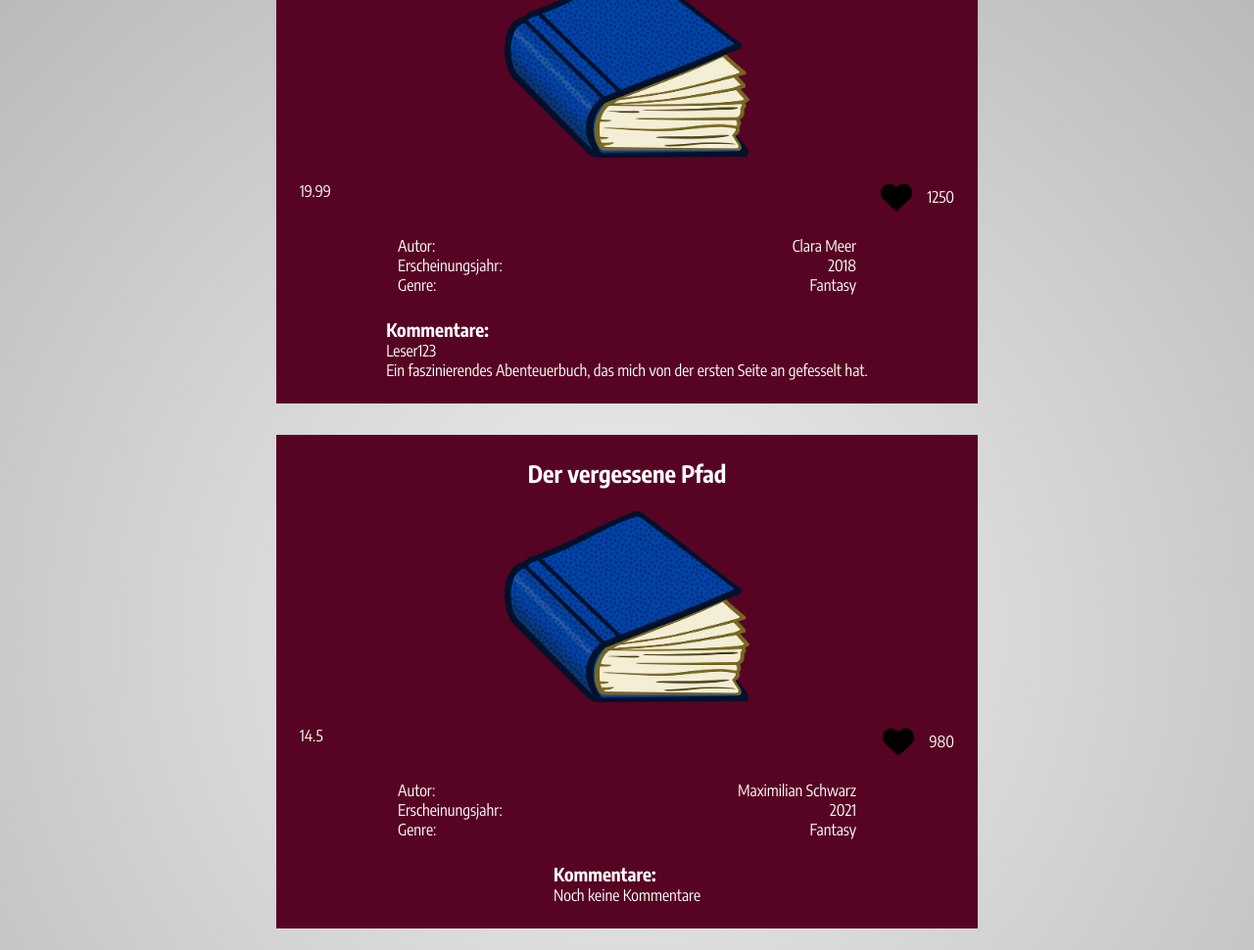
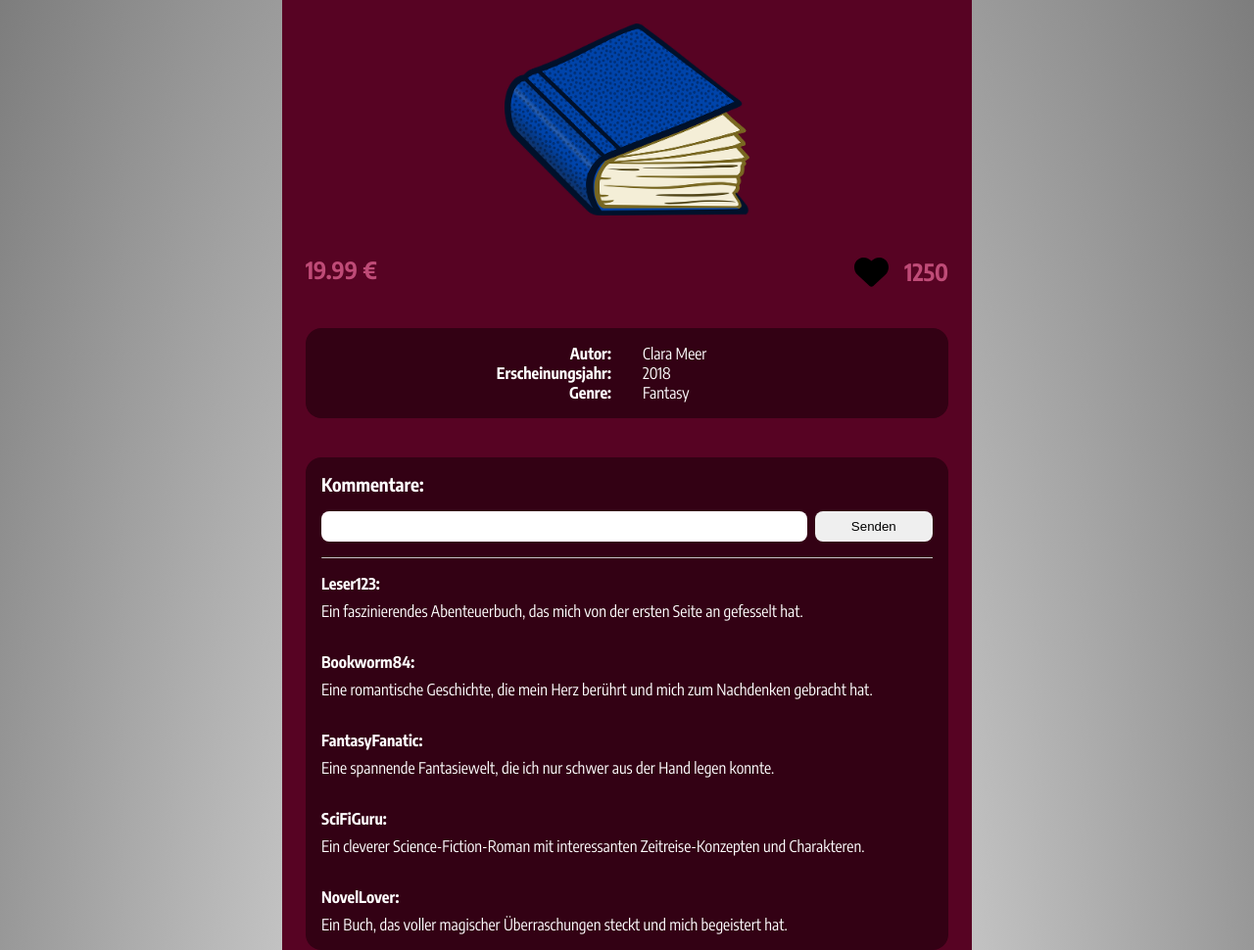
Before and after one commit to Juleztn/Bookstore, a plain HTML site: page index.html in a window 1280 px wide. Shown: the part 273-1243 px from the top of the page at 98% size. Drawn offline with Linux system fonts and the light colour scheme.

Commit message:
html template complete, style added

```diff
--- a/index.html
+++ b/index.html
@@ -18,10 +18,15 @@
 
     <section id="book_one">
 
+
     </section>
 
+    <footer>
+
+    </footer>
 
     <script src="db.js"></script>
     <script src="script.js"></script>
+
 </body>
 </html>
--- a/script.js
+++ b/script.js
@@ -15,20 +15,32 @@ function renderBooks(i) {
         <h2>${books[i].name}</h2>
         <img class="book-img" src="../assets/img/book.png" alt="">
         <div class="price-likes">
-            <p>${books[i].price}</p>
+            <p class="price">${books[i].price.toFixed(2)} €</p>
             <div class="likes">
-                <img class="heart-img" src="../assets/icons/heart-solid.svg" alt="">
-                <p>${books[i].likes}</p>
+                ${showIfLiked(i)}
+                <p class="price">${books[i].likes}</p>
             </div>
         </div>
         <div class="book-infos">
-            <div class="infos"><p>Autor:</p>${books[i].author}</div>
-            <div class="infos"><p>Erscheinungsjahr:</p>${books[i].publishedYear}</div>
-            <div class="infos"><p>Genre:</p>${books[i].genre}</div>
+            <div class="info-keys">
+                <p>Autor:</p>
+                <p>Erscheinungsjahr:</p>
+                <p>Genre:</p>
+            </div>
+            <div class="info-value">
+                <p>${books[i].author}</p>
+                <p>${books[i].publishedYear}</p>
+                <p>${books[i].genre}</p>
+            </div>
         </div>
-        <div>
+        <div class="comments">
             <h3>Kommentare:</h3>
-            <div>${showComments(i)}</div>
+            <div class="send-comment">
+                <input type="text">
+                <button>Senden</button>
+            </div>
+            <hr>
+            <div class="comment-section">${showComments(i)}</div>
         </div>
         </div>
     `;
@@ -36,16 +48,25 @@ function renderBooks(i) {
 
 function showComments(i) {
     if (books[i].comments.length === 0) {
-        return `<p>Noch keine Kommentare</p>`
+        return `<p><i>Noch keine Kommentare vorhanden</i></p>`
     } else {
+        let html = '';
         for (let indexComments = 0; indexComments < books[i].comments.length; indexComments++) {
-            return `<p>${books[i].comments[indexComments].name}</p>
-                <p>${books[i].comments[indexComments].comment}</p>`
-            }
-
+            html += `<div class="comments-user-comment"><p><b>${books[i].comments[indexComments].name}:</b></p>
+                <p>${books[i].comments[indexComments].comment}</p></div>`
+        }
+        return html;
     }
 }
 
+function showIfLiked(i) {
+    if (books[i].liked == true) {
+        return `<img src="../assets/icons/heart-solid.svg" alt="">`
+    } else {
+        return `<img src="../assets/icons/heart-regular.svg" alt="">`
+    }
+}
 
-
+console.table(books[0]);
+console.table(books[1]);
 console.table(books[2]);
--- a/style.css
+++ b/style.css
@@ -15,8 +15,19 @@ header img {
     filter: drop-shadow(4px 4px 4px #300113);
 }
 
+h2 {
+    font-size: 48px;
+    font-family: 'Style Script';
+    font-weight: normal;
+}
+
+hr {
+    border-color: #C4C4C4;
+    border-top-width: inherit;
+}
+
 #book_one {
-    margin: 64px 250px;
+    margin: 64px 20vw;
 }
 
 .book-img {
@@ -33,17 +44,20 @@ header img {
 
 .books-style {
     background-color: #570323;
+    border-radius: 24px;
     margin: 32px;
     padding: 24px;
     display: flex;
     flex-direction: column;
     align-items: center;
     color: white;
-    gap: 24px;
+    gap: 40px;
 }
 
-.heart-img {
-    width: 32px;
+.price {
+    font-weight: bold;
+    font-size: 24px;
+    color: #bf4b77;
 }
 
 .likes {
@@ -52,12 +66,91 @@ header img {
     gap: 16px;
 }
 
+.likes img {
+    width: 35px;
+}
+
+.likes img:hover {
+    cursor: pointer;
+    transform: scale(1.2);
+}
+
 .book-infos {
     width: -webkit-fill-available;
-    padding: 0 100px;
+    display: flex;
+    gap: 32px;
+    background-color: #330114;
+    padding: 16px 0;
+    border-radius: 16px;
 }
 
-.infos {
+.info-keys {
     display: flex;
-    justify-content: space-between;
+    flex-direction: column;
+    align-items: flex-end;
+    width: 50%;
+    font-weight: bold;
 }
+
+.info-value {
+    display: flex;
+    flex-direction: column;
+    width: 50%;
+}
+
+.comments {
+    width: -webkit-fill-available;
+    display: flex;
+    flex-direction: column;
+    justify-content: flex-start;
+    gap: 16px;
+    padding: 24px 0;
+    background-color: #330114;
+    padding: 16px;
+    border-radius: 16px;
+}
+
+.send-comment {
+    display: flex;
+    gap: 8px;
+}
+
+input {
+    padding: 8px;
+    width: 80%;
+    border-radius: 8px;
+    border: none;
+}
+
+input:focus {
+    box-shadow: inset 0 0 0 2px #BF4B6C;
+    outline: none !important;
+}
+
+button {
+    width: 20%;
+    border-radius: 8px;
+    border: none;
+    cursor: pointer;
+}
+
+button:hover {
+    background-color: #BF4B6C;
+}
+
+.comment-section {
+    display: flex;
+    flex-direction: column;
+    gap: 32px;
+}
+
+.comments-user-comment {
+    display: flex;
+    flex-direction: column;
+    gap: 8px;
+}
+
+footer {
+    background-color: #570323;
+    height: 88px;
+}
--- a/styles/standard.css
+++ b/styles/standard.css
@@ -4,6 +4,6 @@
 
 body {
     background: #EFEFEF;
-    background: radial-gradient(circle, rgba(239, 239, 239, 1) 0%, rgba(173, 173, 173, 1) 100%);
+    background: radial-gradient(white, #727272);
     font-family: 'Encode Sans Condensed';
 }
```
